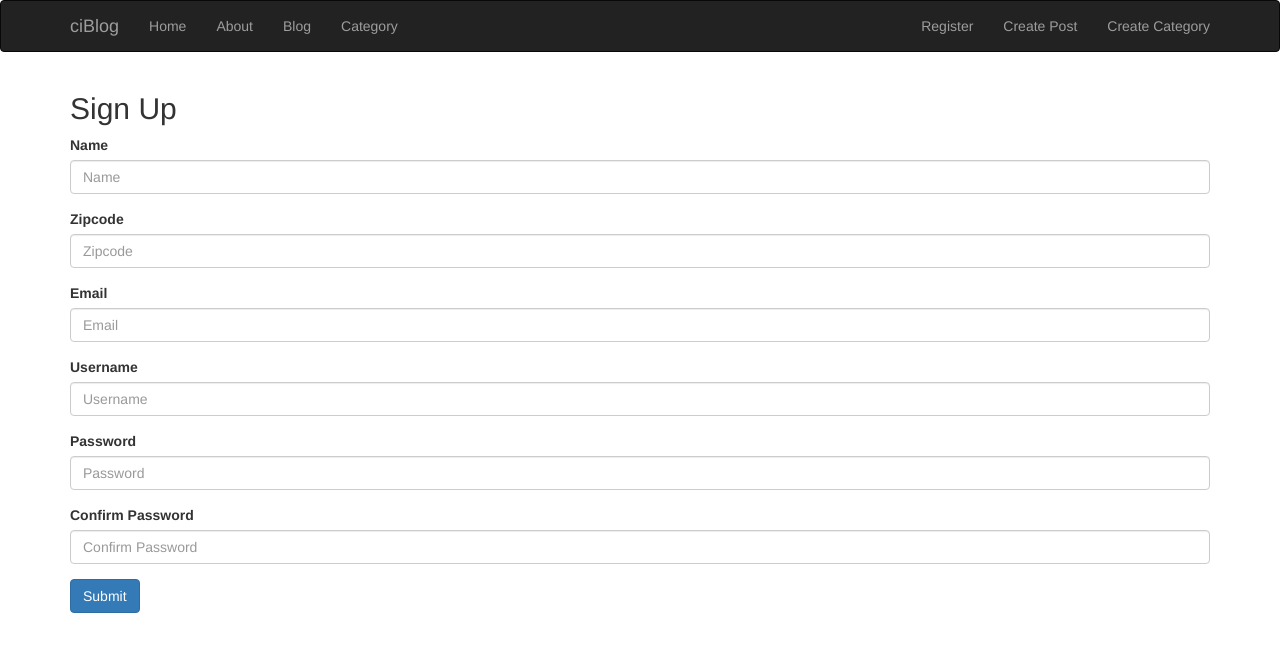
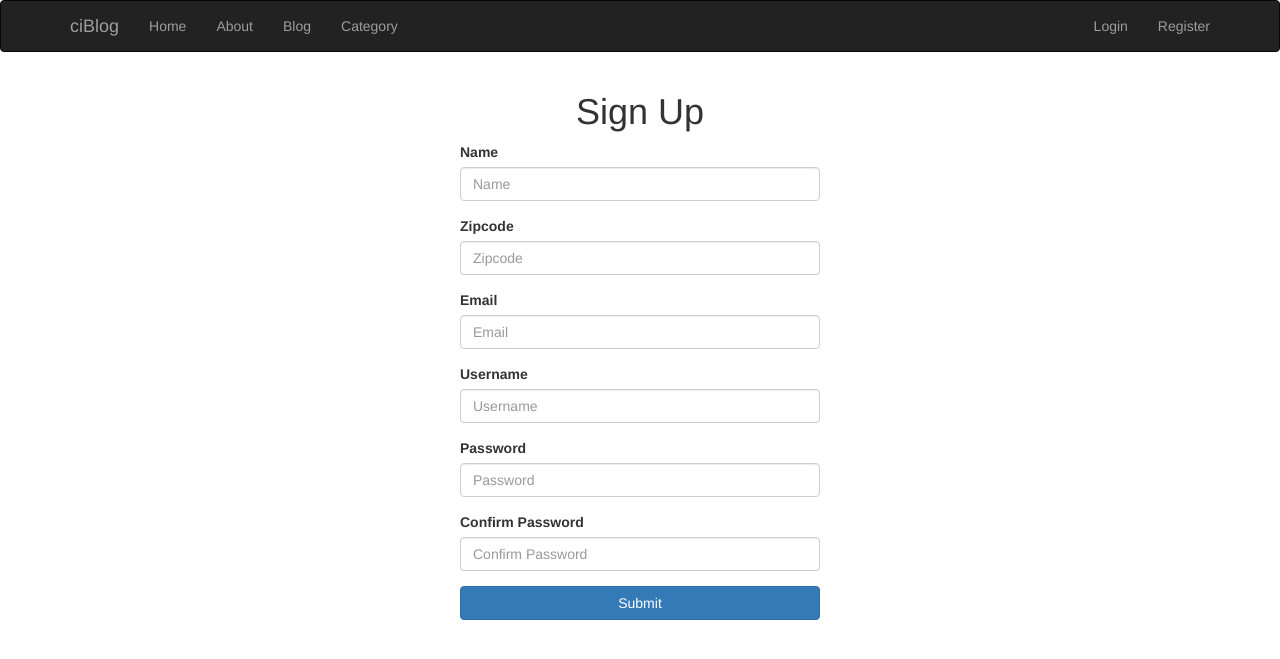
Before and after one commit to ajibeshMohapatra/MM-Task, a CodeIgniter app: page /ciblog/users/register in a window 1280 px wide. Shown: the top 659 px of the page. Run offline with CodeIgniter, Linux system fonts and the light colour scheme; some libraries are stand-ins or nearby versions.

Commit message:
Web Task - 7

```diff
--- a/Web Task/ciblog/application/controllers/Categories.php
+++ b/Web Task/ciblog/application/controllers/Categories.php
@@ -11,6 +11,12 @@ class Categories extends cI_Controller{
 	}
 
 	public function create(){
+
+		//Check login
+		if(!$this->session->userdata('logged_in')){
+			redirect('users/login');
+		}
+
 		$data['title'] = 'Create Category';
 
 		$this->form_validation->set_rules('name', 'Name', 'required');
--- a/Web Task/ciblog/application/controllers/Users.php
+++ b/Web Task/ciblog/application/controllers/Users.php
@@ -1,5 +1,6 @@
 <?php
 class Users extends CI_Controller{
+	//User Registration
 	public function register(){
 		$data['title'] = 'Sign Up';
 
@@ -26,8 +27,65 @@ class Users extends CI_Controller{
 		}
 	}
 
+	//Log In
+	public function login(){
+		$data['title'] = 'Sign In';
+
+		$this->form_validation->set_rules('username', 'Username', 'required');
+		$this->form_validation->set_rules('password', 'Password', 'required');
+
+		if($this->form_validation->run() === FALSE){
+			$this->load->view('templates/header');
+			$this->load->view('users/login', $data);
+			$this->load->view('templates/footer');
+		} else {
+			//Get Username
+			$username = $this->input->post('username');
+
+			//Get and encrypt the password
+			$password = md5($this->input->post('password'));
+
+			//Login User
+			$user_id = $this->user_model->login($username, $password);
+
+			if($user_id){
+				//Create session
+				$user_data = array(
+					'user_id' => $user_id,
+					'username' => $username,
+					'logged_in' => true
+				);
+
+				$this->session->set_userdata($user_data);
+
+				//Set Message
+				$this->session->set_flashdata('user_loggedin', 'You are now logged in successfully');
+
+			redirect('posts');
+			} else {
+				//Set Message
+				$this->session->set_flashdata('login_failed', 'Login is invalid');
+
+			redirect('users/login');
+			}
+		}
+	}
+
+	//Log user out
+	public function logout(){
+		//Unset User data
+		$this->session->unset_userdata('logged_in');
+		$this->session->unset_userdata('user_id');
+		$this->session->unset_userdata('username');
+
+		//Set Message
+		$this->session->set_flashdata('user_loggedout', 'You are logged out');
+
+		redirect('users/login');
+	}
+
 	//Check if username exists
-	function check_username_exists($username){
+	public function check_username_exists($username){
 		$this->form_validation->set_message('check_username_exists', 'That Username is already taken. Please choose a different one.');
 
 		if($this->user_model->check_username_exists($username)){
@@ -38,7 +96,7 @@ class Users extends CI_Controller{
 	}
 
 	//Check if email exists
-	function check_email_exists($email){
+	public function check_email_exists($email){
 		$this->form_validation->set_message('check_email_exists', 'That Email is already taken. Please choose a different one.');
 
 		if($this->user_model->check_email_exists($email)){
--- a/Web Task/ciblog/application/models/Post_model.php
+++ b/Web Task/ciblog/application/models/Post_model.php
@@ -23,6 +23,7 @@ class Post_model extends CI_Model{
 			'slug' => $slug,
 			'body' => $this->input->post('body'),
 			'category_id' => $this->input->post('category_id'),
+			'user_id' => $this->session->userdata('user_id'),
 			'post_image' => $post_image
 		);
 
--- a/Web Task/ciblog/application/models/User_model.php
+++ b/Web Task/ciblog/application/models/User_model.php
@@ -12,6 +12,20 @@ class User_model extends CI_Model{
 
 		//Insert User
 		return $this->db->insert('users', $data);
+	}
+
+	//Log User in
+	public function login($username, $password){
+		//Validate
+		$this->db->where('username', $username);
+		$this->db->where('password', $password);
+
+		$result = $this->db->get('users');
+		if($result->num_rows() == 1){
+			return $result->row(0)->id;
+		} else {
+			return false;
+		}
 	}
 
 	//Check username exists
--- a/Web Task/ciblog/application/views/templates/header.php
+++ b/Web Task/ciblog/application/views/templates/header.php
@@ -20,9 +20,15 @@
 					<li><a href="<?php echo base_url(); ?>categories">Category</a></li>
 				</ul>
 				<ul class="nav navbar-nav navbar-right">
+					<?php if(!$this->session->userdata('logged_in')): ?>
+					<li><a href="<?php echo base_url(); ?>users/login">Login</a></li>
 					<li><a href="<?php echo base_url(); ?>users/register">Register</a></li>
+					<?php endif; ?>
+					<?php if($this->session->userdata('logged_in')): ?>
 					<li><a href="<?php echo base_url(); ?>posts/create">Create Post</a></li>
 					<li><a href="<?php echo base_url(); ?>categories/create">Create Category</a></li>
+					<li><a href="<?php echo base_url(); ?>users/logout">Logout</a></li>
+				    <?php endif; ?>
 				</ul>
 			</div>
 		</div>
@@ -48,3 +54,15 @@
 		<?php if($this->session->flashdata('post_deleted')): ?>
 			<?php echo '<p class="alert-success">'.$this->session->flashdata('post_deleted').'</p>'; ?>
 		<?php endif; ?>
+
+		<?php if($this->session->flashdata('login_failed')): ?>
+			<?php echo '<p class="alert-danger">'.$this->session->flashdata('login_failed').'</p>'; ?>
+		<?php endif; ?>
+
+		<?php if($this->session->flashdata('user_loggedin')): ?>
+			<?php echo '<p class="alert-success">'.$this->session->flashdata('user_loggedin').'</p>'; ?>
+		<?php endif; ?>
+
+		<?php if($this->session->flashdata('user_loggedout')): ?>
+			<?php echo '<p class="alert-success">'.$this->session->flashdata('user_loggedout').'</p>'; ?>
+		<?php endif; ?>
--- a/Web Task/ciblog/application/views/users/register.php
+++ b/Web Task/ciblog/application/views/users/register.php
@@ -1,7 +1,9 @@
-<h2><?= $title; ?></h2>
 <?php echo validation_errors(); ?>
 
 <?php echo form_open('users/register'); ?>
+<div class="row">
+	<div class="col-md-4 col-md-offset-4">
+		<h1 class="text-center"><?= $title; ?></h1>
 		<div class="form-group">
 			<label>Name</label>
 			<input type="text" class="form-control" name="name" placeholder="Name">
@@ -26,5 +28,7 @@
 			<label>Confirm Password</label>
 			<input type="password" class="form-control" name="password2" placeholder="Confirm Password">
 		</div>
-<button type="submit" class="btn btn-primary">Submit</button>
+		<button type="submit" class="btn btn-primary btn-block">Submit</button>
+	</div>
+</div>
 <?php echo form_close(); ?>
```
Also changed, not shown: Web Task/ciblog/application/controllers/posts.php (+26 -1 lines), Web Task/ciblog/application/views/posts/view.php (+8 -5 lines), Web Task/ciblog/application/views/users/login.php (added, +14 -0 lines), Web Task/ciblog/assets/images/posts/nitrkl.png (added). Lines whose indentation alone changed are shown as unchanged.
